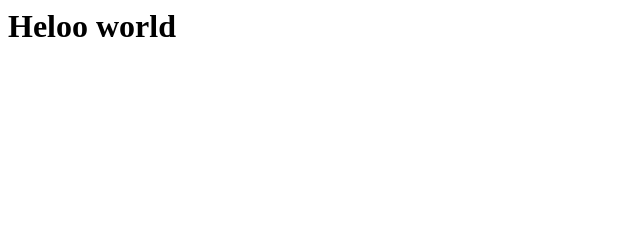
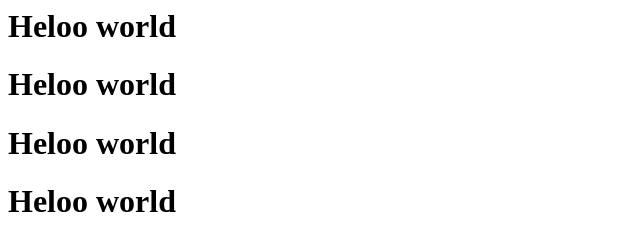
Before and after one commit to Miroslav986/prvi-projekat, a plain HTML site: page index.html in a window 1280 px wide. Shown: the whole page, without its empty margins (0-640 px from the left). Drawn offline with Linux system fonts and the light colour scheme.

Commit message:
Update index.html
drugi fajl

```diff
--- a/index.html
+++ b/index.html
@@ -1 +1,4 @@
 <h1>Heloo world</h1>
+<h1>Heloo world</h1>
+<h1>Heloo world</h1>
+<h1>Heloo world</h1>
```
